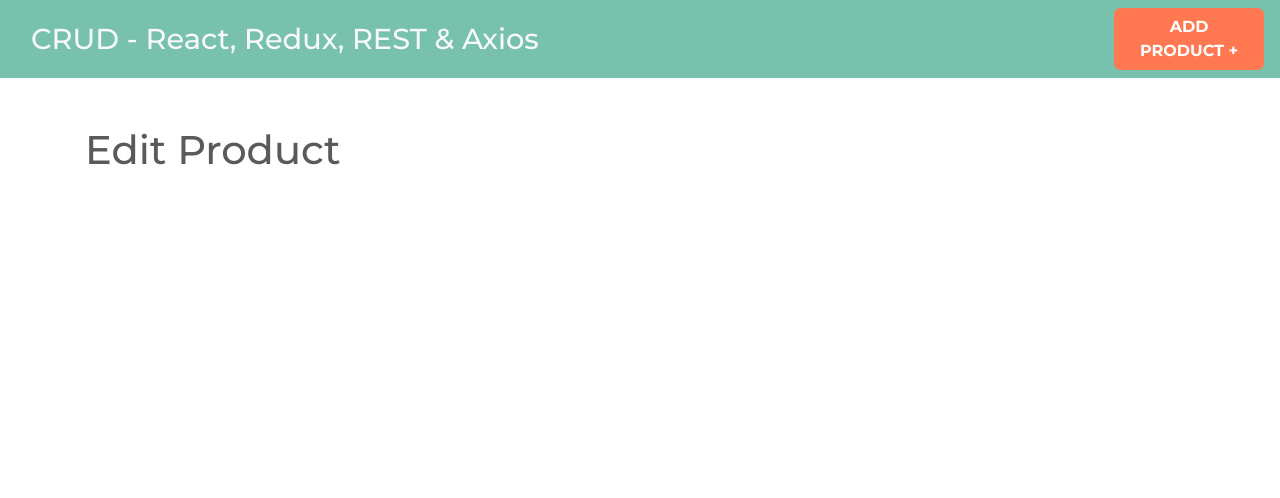
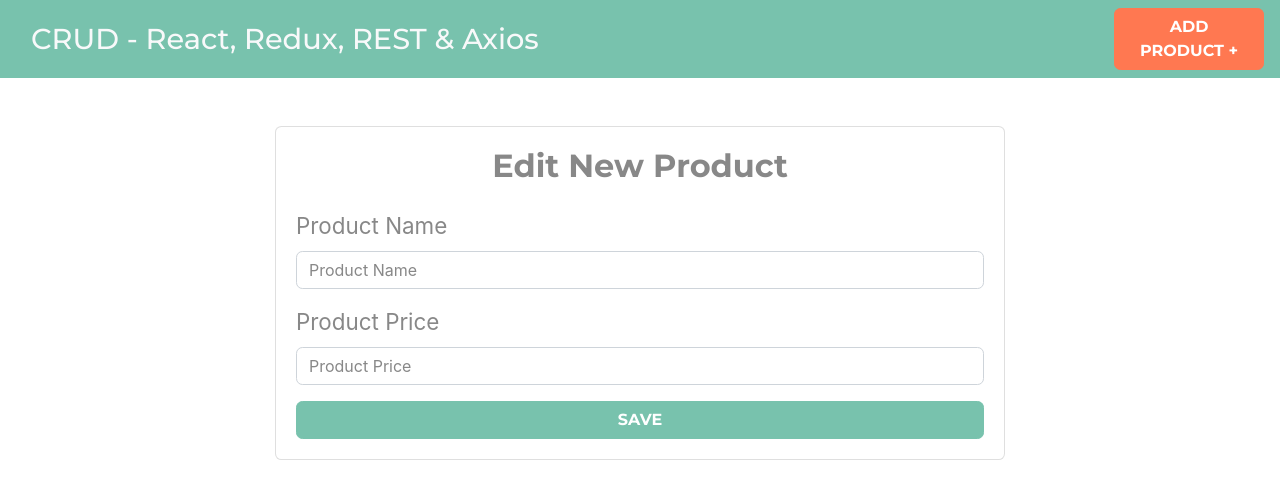
Before and after one commit to JKBustillo/crud-redux, a React (Create React App) app: page /products/1 in a window 1280 px wide. Shown: the top 498 px of the page. Built offline with nearby package versions, Linux system fonts and the light colour scheme.

Commit message:
feat: EditProduct form

```diff
--- a/src/components/EditProduct.js
+++ b/src/components/EditProduct.js
@@ -2,7 +2,43 @@ import React from 'react';
 
 const EditProduct = () => {
     return (
-        <h1>Edit Product</h1>
+        <div className="row justify-content-center">
+            <div className="col-md-8">
+                <div className="card">
+                    <div className="card-body">
+                        <h2 className="text-center mb-4 font-weight-bold">
+                            Edit New Product
+                        </h2>
+                        <form>
+                            <div className="form-group">
+                                <label>Product Name</label>
+                                <input
+                                    type="text"
+                                    className="form-control"
+                                    placeholder="Product Name"
+                                    name="name"
+                                />
+                            </div>
+
+                            <div className="form-group">
+                                <label>Product Price</label>
+                                <input
+                                    type="number"
+                                    className="form-control"
+                                    placeholder="Product Price"
+                                    name="price"
+                                />
+                            </div>
+
+                            <button
+                                type="submit"
+                                className="btn btn-primary font-weight-bold text-uppercase d-block w-100"
+                            >Save</button>
+                        </form>
+                    </div>
+                </div>
+            </div>
+        </div>
     );
 }
 
```
